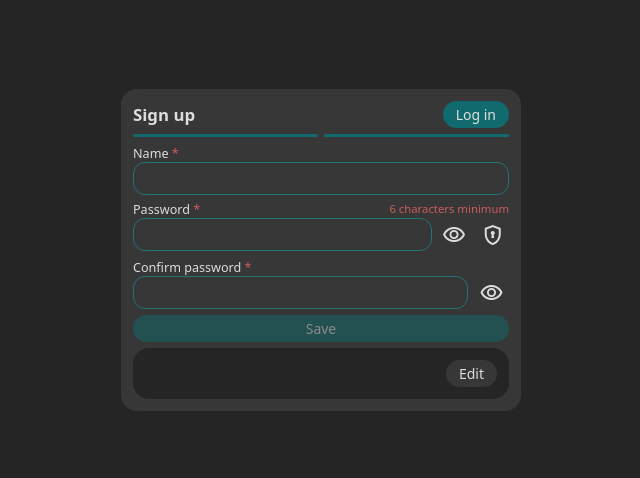
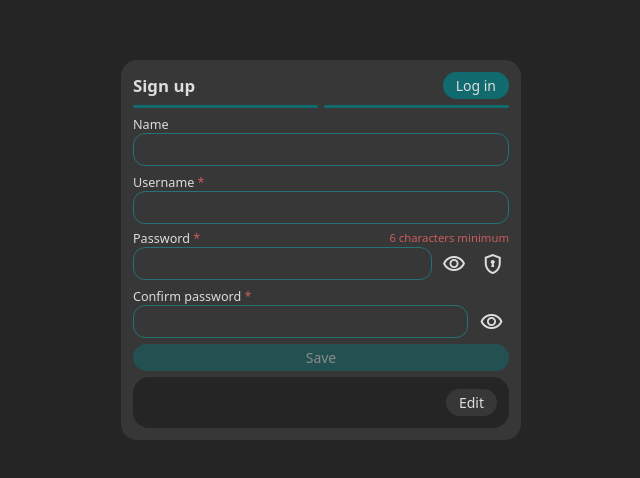
Before and after one commit to akbarjorayev/games, a React (Create React App) app: page /account/signup/userdata in a window 1280 px wide. Shown: the part 150-628 px from the top of the page, without its empty margins (319-959 px from the left). Built offline with nearby package versions, Linux system fonts and the light colour scheme.

Commit message:
saving data from signup/userdata to firestore

```diff
--- a/src/pages/Account/Signup/SignupUserData/SignupUserData.jsx
+++ b/src/pages/Account/Signup/SignupUserData/SignupUserData.jsx
@@ -3,13 +3,19 @@ import { useEffect, useState } from 'react'
 import Button from '../../../../components/Button/Button'
 import Input from '../../../../components/Input/Input'
 
-import { getPhoneNumber } from '../../utils/phoneNumber'
+import { getCorrectPhoneNumber, getPhoneNumber } from '../../utils/phoneNumber'
 import {
   loadFromSession,
   saveToSession,
 } from '../../../../js/db/local/sessionStorage'
 import { goToHref } from '../../../../js/utils/href'
 import { generateStrongPassword } from '../../../../js/utils/password'
+import { saveFirestore } from '../../../../js/db/db/firestore'
+
+const SAVEBTNTEXTS = {
+  save: 'Save',
+  saving: 'Saving',
+}
 
 export default function SignupUserData() {
   const [passwords, setPasswords] = useState({
@@ -18,46 +24,86 @@ export default function SignupUserData() {
     show: false,
   })
   const [name, setName] = useState('')
+  const [username, setUsername] = useState('')
   const [disabled, setDisabled] = useState(true)
+  const [saveBtnText, setSaveBtnText] = useState(SAVEBTNTEXTS.save)
 
   useEffect(() => {
     setDisabled(
       !(
-        name &&
+        username &&
         passwords.password &&
         passwords.password.length >= 6 &&
         passwords.password === passwords.confirmPassword
       )
     )
-  }, [name, passwords.password, passwords.confirmPassword])
+  }, [username, passwords.password, passwords.confirmPassword])
 
   function editPhoneNumber() {
     saveToSession('editPhoneNumber', true)
     goToHref('/account/signup/phone')
   }
 
-  function save(e) {
+  async function save(e) {
     e.preventDefault()
+    setSaveBtnText(SAVEBTNTEXTS.saving)
 
-    console.log(name, passwords)
+    const phoneNumber = getCorrectPhoneNumber(
+      loadFromSession('phoneNumber'),
+      true
+    )
+
+    const saved = await saveFirestore('accounts', username, {
+      name,
+      username,
+      phoneNumber,
+      password: passwords.password,
+    })
+
+    if (!saved) {
+      console.log('cannot save data')
+      setSaveBtnText(SAVEBTNTEXTS.save)
+      return
+    }
+
+    console.log('data saved as', {
+      name,
+      username,
+      password: passwords.password,
+    })
+    setSaveBtnText(SAVEBTNTEXTS.save)
   }
 
   return (
     <>
-      <form className="list_y" onSubmit={save}>
+      <form
+        className="list_y"
+        onSubmit={save}
+        disabled={saveBtnText === SAVEBTNTEXTS.saving}
+      >
         <Input
+          id="name"
           value={name}
+          name="name"
           onChange={(e) => setName(e.target.value)}
+          label="Name"
+          maxLength="20"
+        />
+        <Input
+          id="username"
+          value={username}
+          name="username"
+          onChange={(e) => setUsername(e.target.value)}
           label={
             <>
-              Name <span className="txt_red">*</span>
+              Username <span className="txt_red">*</span>
             </>
           }
           maxLength="20"
         />
         <PasswordInputs passwords={passwords} setPasswords={setPasswords} />
         <Button className="btn_cl" disabled={disabled}>
-          Save
+          {saveBtnText}
         </Button>
       </form>
       <div className="con_bg_dr d_f_jc_sb d_f_ai_ce">
```
